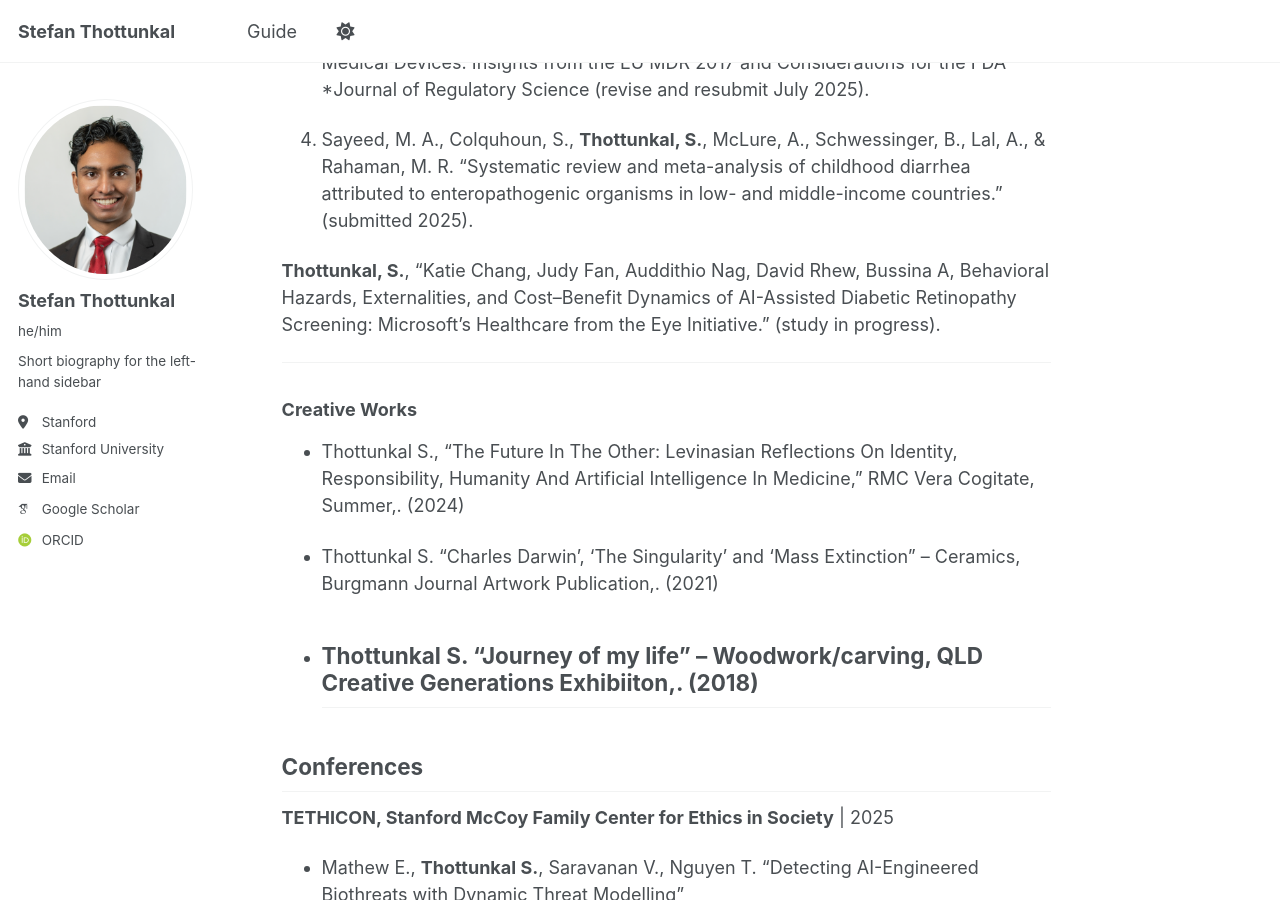
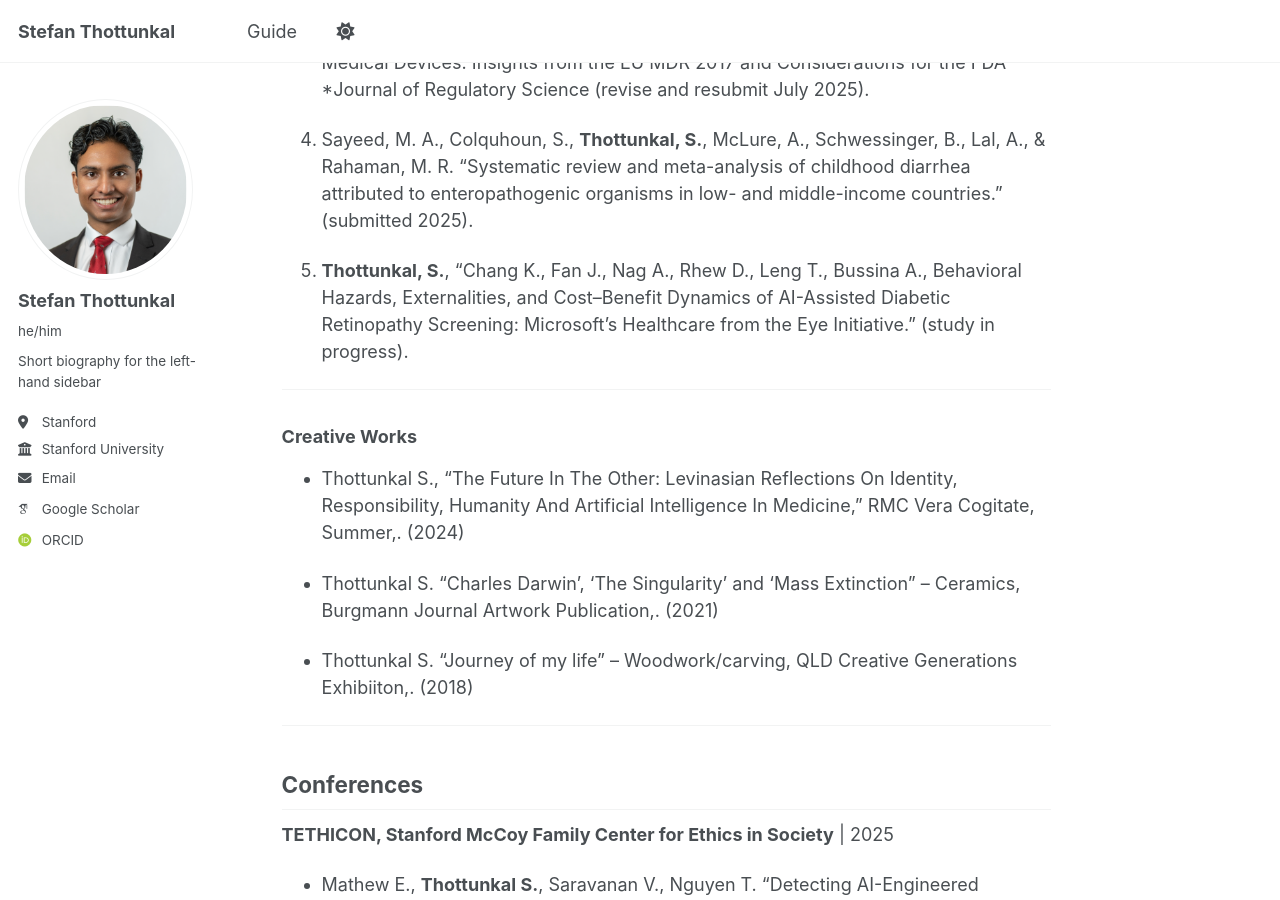
Before and after one commit to Stef-01/Stef-01, a Jekyll site: the page built from _pages/about.md, in a window 1280 px wide and 900 px high, scrolled down 2135 px. Built offline with Jekyll 4.4.1, drawn with Linux system fonts in a browser that asks for light colours; some web fonts are replaced; a script that is not in the unit is left out.

Commit message:
Update about.md

```diff
--- a/_pages/about.md
+++ b/_pages/about.md
@@ -60,12 +60,11 @@ Joshy, G., Khalatbari-Soltani, S., Soga, K., Butow, P., Laidsaar-Powell, R., Koc
 
 2. **Thottunkal, S.** AI Enabled Synthetic Bioweapons, a critical perspective on the current landscape of nucleic screening, and considerations for the EO's AI Action Plan (Submitted August 2025 to *Disaster Medicine and Public Health Preparedness, Cambridge Press).
 
+3. **Thottunkal, S.** "Regulatory Stringency and Impacts on Equity and Innovation in Medical Devices: Insights from the EU MDR 2017 and Considerations for the FDA" *Journal of Regulatory Science (revise and resubmit July 2025).
 
-4. **Thottunkal, S.** "Regulatory Stringency and Impacts on Equity and Innovation in Medical Devices: Insights from the EU MDR 2017 and Considerations for the FDA" *Journal of Regulatory Science (revise and resubmit July 2025).
+4. Sayeed, M. A., Colquhoun, S., **Thottunkal, S.**, McLure, A., Schwessinger, B., Lal, A., & Rahaman, M. R. "Systematic review and meta-analysis of childhood diarrhea attributed to enteropathogenic organisms in low- and middle-income countries." (submitted 2025).
 
-5. Sayeed, M. A., Colquhoun, S., **Thottunkal, S.**, McLure, A., Schwessinger, B., Lal, A., & Rahaman, M. R. "Systematic review and meta-analysis of childhood diarrhea attributed to enteropathogenic organisms in low- and middle-income countries." (submitted 2025).
-
-**Thottunkal, S.**, "Katie Chang, Judy Fan, Auddithio Nag, David Rhew, Bussina A, Behavioral Hazards, Externalities, and Cost–Benefit Dynamics of AI-Assisted Diabetic Retinopathy Screening: Microsoft's Healthcare from the Eye Initiative." (study in progress).
+5. **Thottunkal, S.**, "Chang K., Fan J., Nag A., Rhew D., Leng T., Bussina A., Behavioral Hazards, Externalities, and Cost–Benefit Dynamics of AI-Assisted Diabetic Retinopathy Screening: Microsoft's Healthcare from the Eye Initiative." (study in progress).
 
 
 ---
@@ -78,6 +77,8 @@ Joshy, G., Khalatbari-Soltani, S., Soga, K., Butow, P., Laidsaar-Powell, R., Koc
 * Thottunkal S. “Charles Darwin', 'The Singularity' and 'Mass Extinction” – Ceramics, Burgmann Journal Artwork Publication,. (2021)
 
 * Thottunkal S. "Journey of my life" – Woodwork/carving, QLD Creative Generations Exhibiiton,. (2018)
+
+
 ---
 
 ## Conferences
@@ -96,6 +97,8 @@ Joshy, G., Khalatbari-Soltani, S., Soga, K., Butow, P., Laidsaar-Powell, R., Koc
 
 **CEI Evidence and Implementation Summit** | 2023
 * Yadav U., **Thottunkal S.**, Agostino J., "Implementation of preventive chronic disease health checks for Indigenous Australians: a realist review"
+
+
 ---
 
 ## Presentations
@@ -111,6 +114,8 @@ Joshy, G., Khalatbari-Soltani, S., Soga, K., Butow, P., Laidsaar-Powell, R., Koc
 
 **QUAD Fellowship Summit** | 2025
 * **Thottunkal S.**, Vigil B., Matsumoto S. "Repurposing ML topic modelling techniques from counterterrorism approaches, for Infectious Disease Surveillance"
+
+
 ---
 
 <div style="text-align: center; margin-top: 2em; padding-top: 1em; border-top: 1px solid #ddd;">
```
